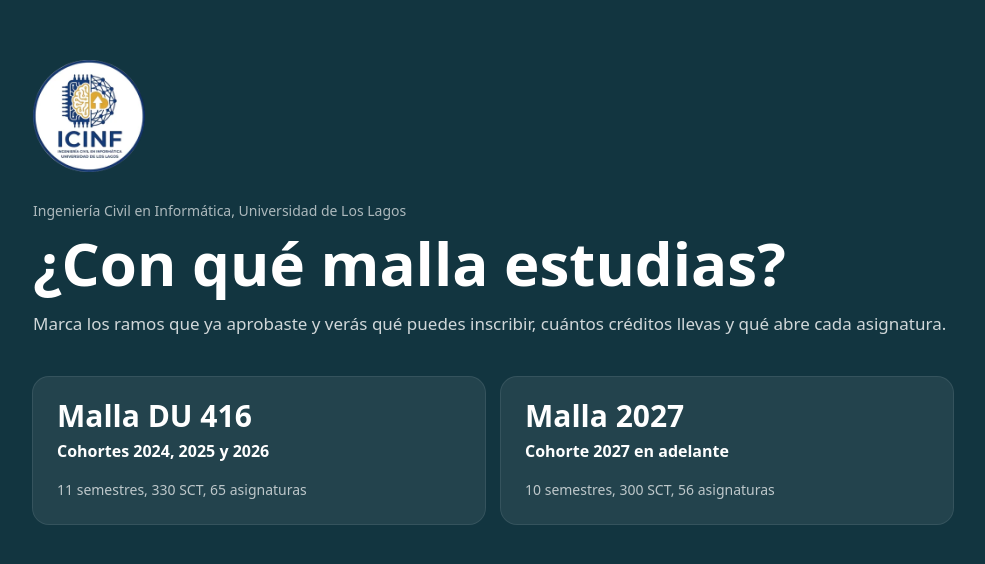
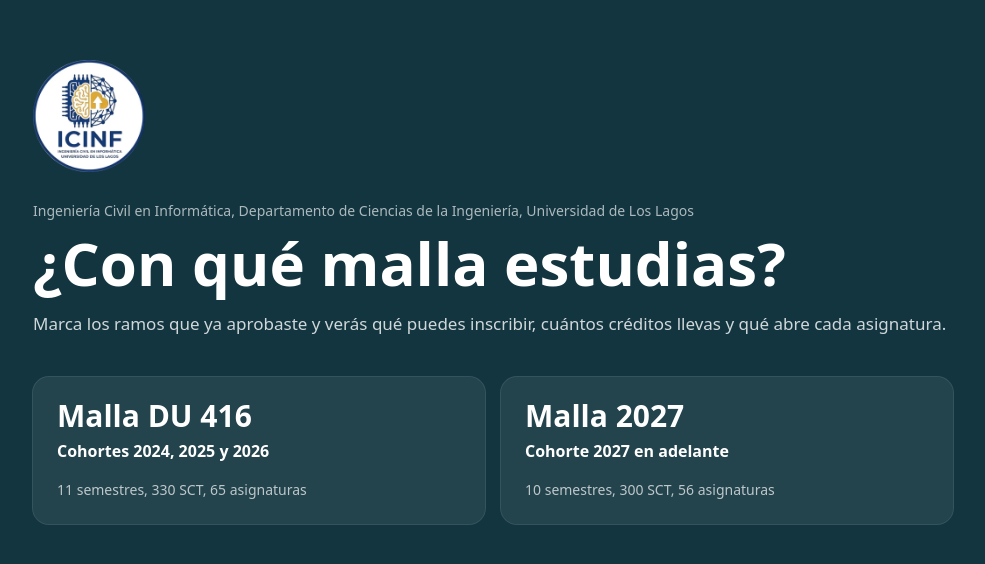
Before and after one commit to Vikktor93/malla-icinf-ulagos, a React (Vite) app: page / in a window 1280 px wide. Shown: the part 108-672 px from the top of the page, without its empty margins (147-1132 px from the left). Built offline with nearby package versions, Linux system fonts and the light colour scheme.

Commit message:
Se agrega el Departamento de Ciencias de la Ingeniería en la pantalla de inicio

```diff
--- a/src/App.tsx
+++ b/src/App.tsx
@@ -503,7 +503,9 @@ function Bienvenida({ onElegir }: { onElegir: (id: Malla['id']) => void }) {
     <div className="grid min-h-dvh place-items-center bg-mar px-5 py-12 text-white">
       <div className="w-full max-w-[920px]">
         <img src={logo} alt="Logo de Ingeniería Civil en Informática, Universidad de Los Lagos" className="mb-7 size-24 sm:size-28" />
-        <p className="text-[14px] text-white/65">Ingeniería Civil en Informática, Universidad de Los Lagos</p>
+        <p className="text-[14px] text-white/65">
+          Ingeniería Civil en Informática, Departamento de Ciencias de la Ingeniería, Universidad de Los Lagos
+        </p>
         <h1 className="mt-3 font-display text-[40px] leading-[1.02] font-extrabold sm:text-[60px] md:whitespace-nowrap">
           ¿Con qué malla estudias?
         </h1>
```
